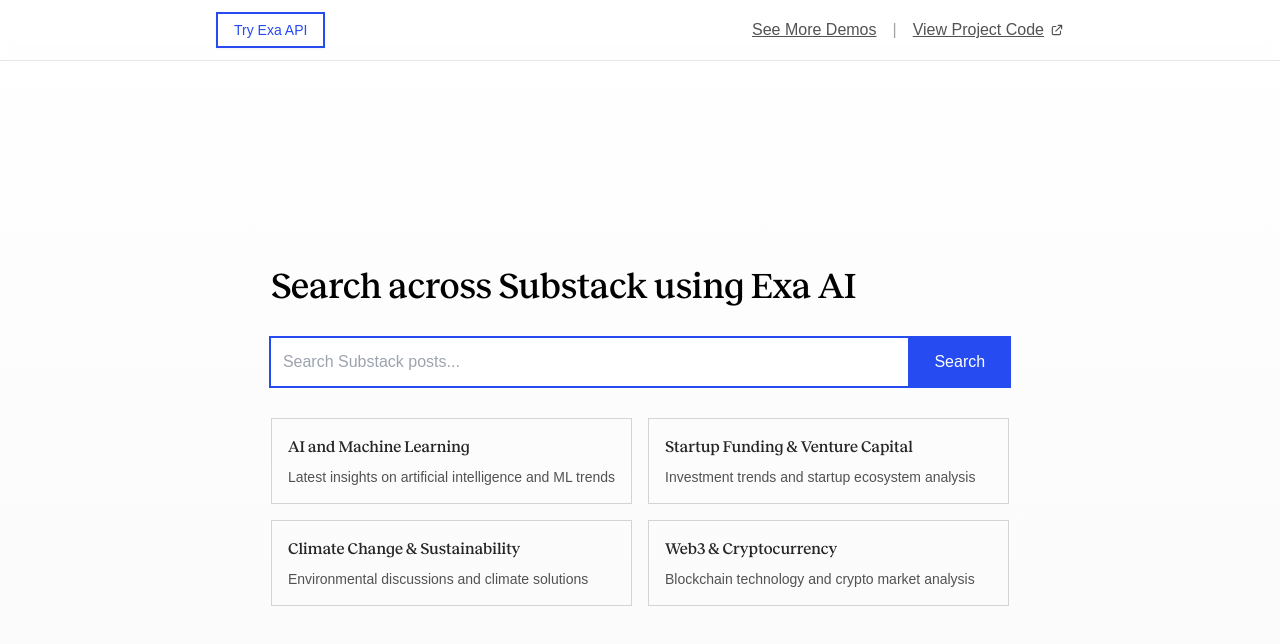
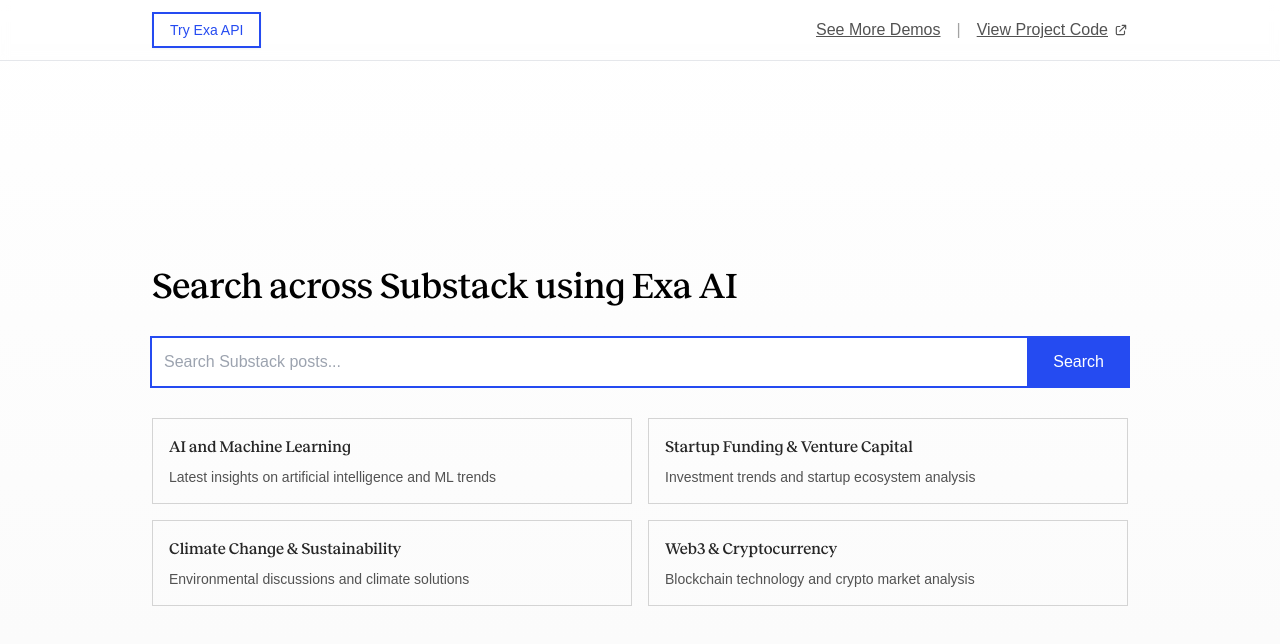
Before and after one commit to exa-labs/substack-exa-search, a Next.js app: page / in a window 1280 px wide. Shown: the top 644 px of the page. Built offline with nearby package versions, Linux system fonts and the light colour scheme; a web font is replaced by a local one.

Commit message:
width issue fixed

```diff
--- a/app/page.tsx
+++ b/app/page.tsx
@@ -2,7 +2,7 @@
 
 export default function Home() {
   return (
-    <div className="min-h-screen bg-gradient-to-b from-white to-gray-50 flex justify-center">
+    <div className="min-h-screen bg-gradient-to-b from-white to-gray-50">
       <SubstackFinder />
     </div>
   );
--- a/components/SubstackCard.tsx
+++ b/components/SubstackCard.tsx
@@ -70,7 +70,7 @@
         </div>
 
         <p className="text-gray-700 mb-3 line-clamp-3 text-sm">
-          {post.text ? post.text.substring(0, 200) + (post.text.length > 200 ? '...' : '') : post.summary}
+          {post.text ? post.summary : post.text.substring(0, 200) + (post.text.length > 200 ? '...' : '')}
         </p>
 
         <div className="flex justify-between items-center text-sm text-gray-400">
--- a/components/SubstackFinder.tsx
+++ b/components/SubstackFinder.tsx
@@ -73,7 +73,7 @@
     <div>
       {/* Top Navigation Bar */}
       <div className="fixed top-0 left-0 right-0 bg-white/80 backdrop-blur-sm border-b z-50">
-        <div className="md:max-w-4xl mx-auto px-4 md:px-6 py-3 flex justify-between items-center">
+        <div className="w-full max-w-5xl mx-auto px-4 md:px-6 py-3 flex justify-between items-center">
           <a
             href="https://dashboard.exa.ai/playground/"
             target="_blank"
@@ -116,8 +116,8 @@
         </div>
       </div>
 
-      <div className="flex flex-col min-h-screen w-full md:max-w-5xl z-0">
-        <main className={`flex flex-col flex-grow w-full md:max-w-5xl p-2 md:p-6 pt-20 md:pt-24 ${
+      <div className="flex flex-col min-h-screen w-full max-w-5xl mx-auto z-0">
+        <main className={`flex flex-col flex-grow w-full p-2 md:p-6 pt-20 md:pt-24 ${
           !searchQuery && !isGenerating && searchResults.length === 0
             ? 'justify-center'
             : ''
@@ -132,7 +132,7 @@
           </h1>
 
           <form onSubmit={handleSearch} className="mb-8">
-            <div className="flex gap-0">
+            <div className="flex gap-0 w-full">
               <input
                 type="text"
                 value={searchQuery}
@@ -167,7 +167,7 @@
               <h2 className="text-2xl font-normal mb-6 text-gray-800 mt-10">
                 Substack Posts
               </h2>
-              <div className="space-y-4">
+              <div className="space-y-4 w-full">
                 {searchResults
                   .filter(post => post.title && post.title.trim() !== '')
                   .map((post, index) => (
--- a/components/ui/SearchSuggestions.tsx
+++ b/components/ui/SearchSuggestions.tsx
@@ -29,7 +29,7 @@
   ];
 
   return (
-    <div className="opacity-0 animate-fade-up [animation-delay:500ms]">
+    <div className="opacity-0 animate-fade-up [animation-delay:500ms] w-full">
       <div className="grid grid-cols-1 md:grid-cols-2 gap-4">
         {suggestions.map((suggestion, index) => (
           <button
```
